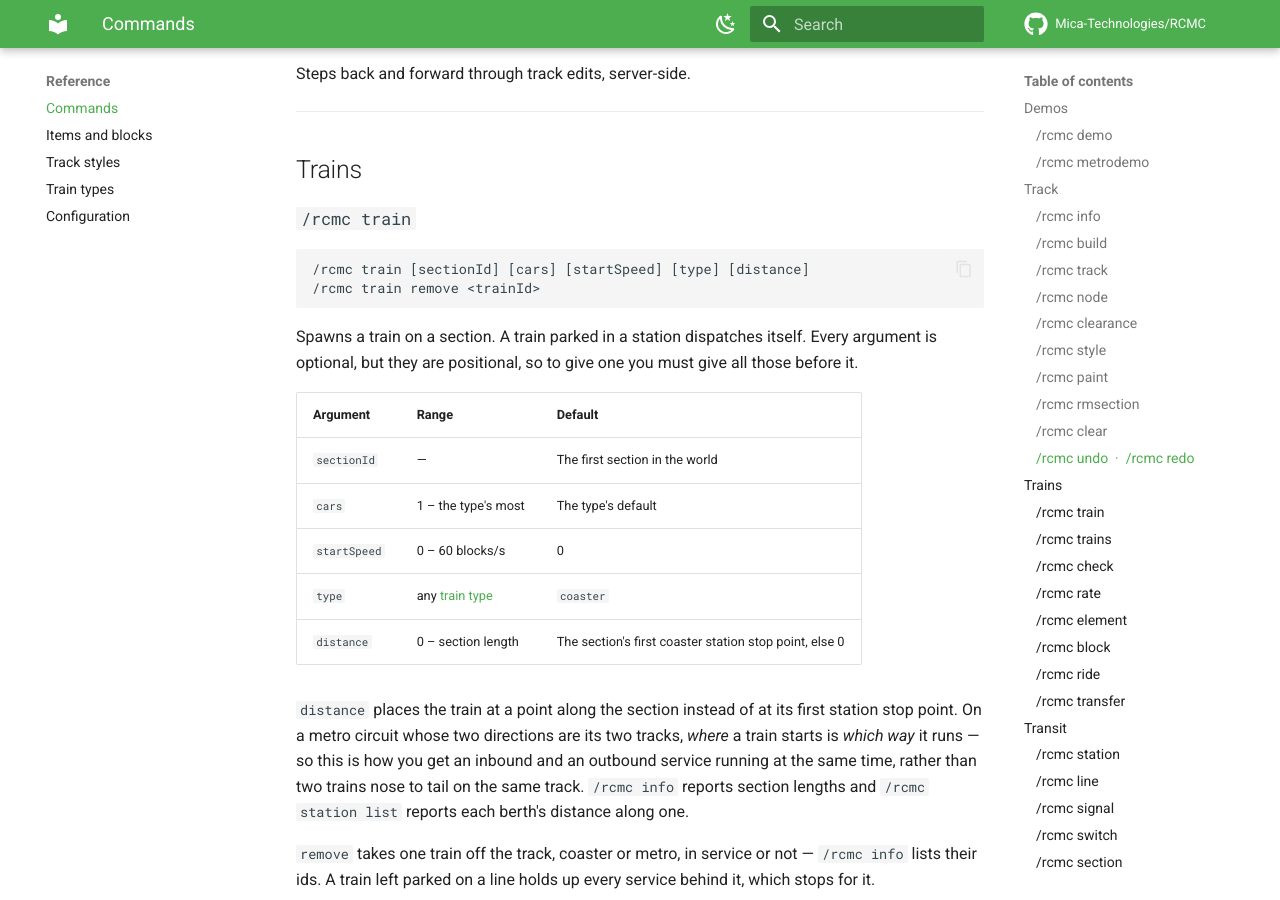
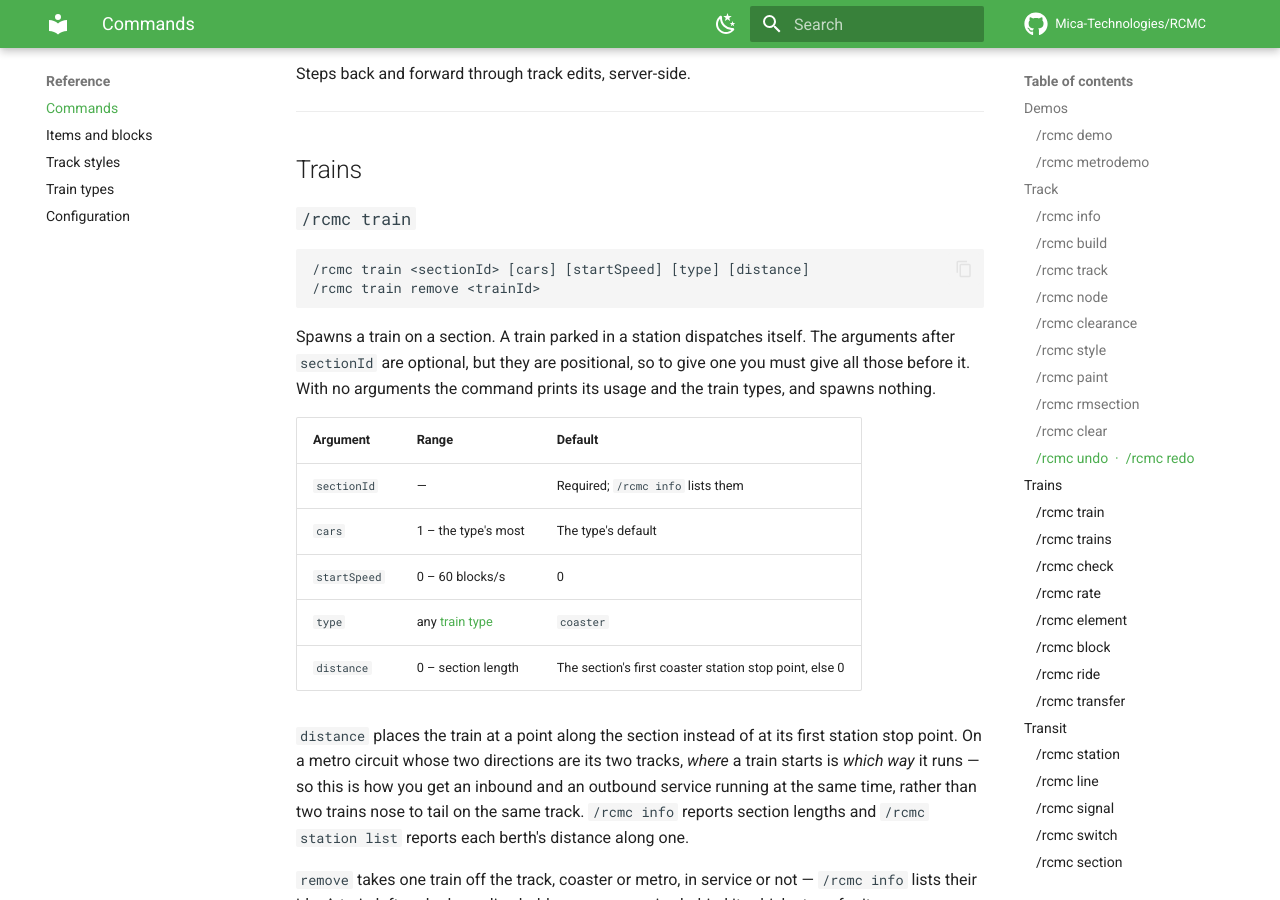
Before and after one commit to Mica-Technologies/RCMC, an MkDocs documentation site: the page built from docs/reference/commands.md, in a window 1280 px wide and 900 px high, scrolled down 6267 px. Built offline with MkDocs 1.6.1 and Material for MkDocs 9.7.7, drawn with Linux system fonts in a browser that asks for light colours; comment, search, counter and statistics services are not loaded.

Commit message:
Make /rcmc train print its usage when given no arguments
Bare, /rcmc train picked the first section in the world and spawned a
five-car train on it. On a server with several rides that put a train on
somebody else's running coaster when all the sender wanted was to read
the usage. The section id is now required: with no arguments the command
prints its usage and the train types and spawns nothing, as the node,
element, clearance and ride sub-commands already do when bare.

Closes #34.

Co-Authored-By: Claude Fable 5.2 <noreply@anthropic.com>

````diff
--- a/docs/reference/commands.md
+++ b/docs/reference/commands.md
@@ -268,16 +268,17 @@ Steps back and forward through track edits, server-side.
 ### `/rcmc train`
 
 ```
-/rcmc train [sectionId] [cars] [startSpeed] [type] [distance]
+/rcmc train <sectionId> [cars] [startSpeed] [type] [distance]
 /rcmc train remove <trainId>
 ```
 
-Spawns a train on a section. A train parked in a station dispatches itself. Every argument is
-optional, but they are positional, so to give one you must give all those before it.
+Spawns a train on a section. A train parked in a station dispatches itself. The arguments after
+`sectionId` are optional, but they are positional, so to give one you must give all those before
+it. With no arguments the command prints its usage and the train types, and spawns nothing.
 
 | Argument | Range | Default |
 | --- | --- | --- |
-| `sectionId` | — | The first section in the world |
+| `sectionId` | — | Required; `/rcmc info` lists them |
 | `cars` | 1 – the type's most | The type's default |
 | `startSpeed` | 0 – 60 blocks/s | 0 |
 | `type` | any [train type](train-types.md) | `coaster` |
````
Also changed, not shown: docs/guide/building-a-coaster.md (+1 -1 lines), docs/guide/building-a-metro.md (+1 -1 lines), 1 other file.
